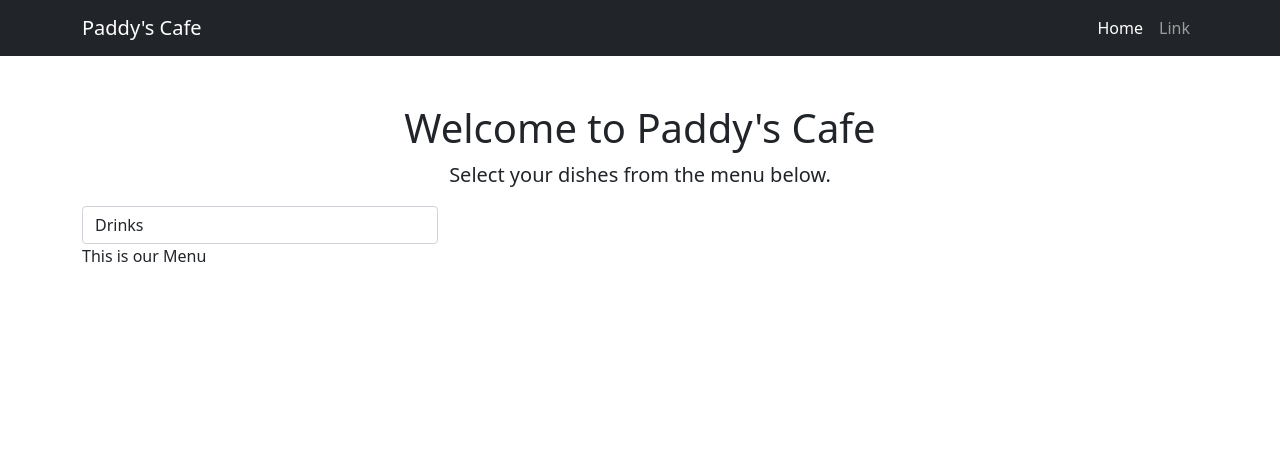
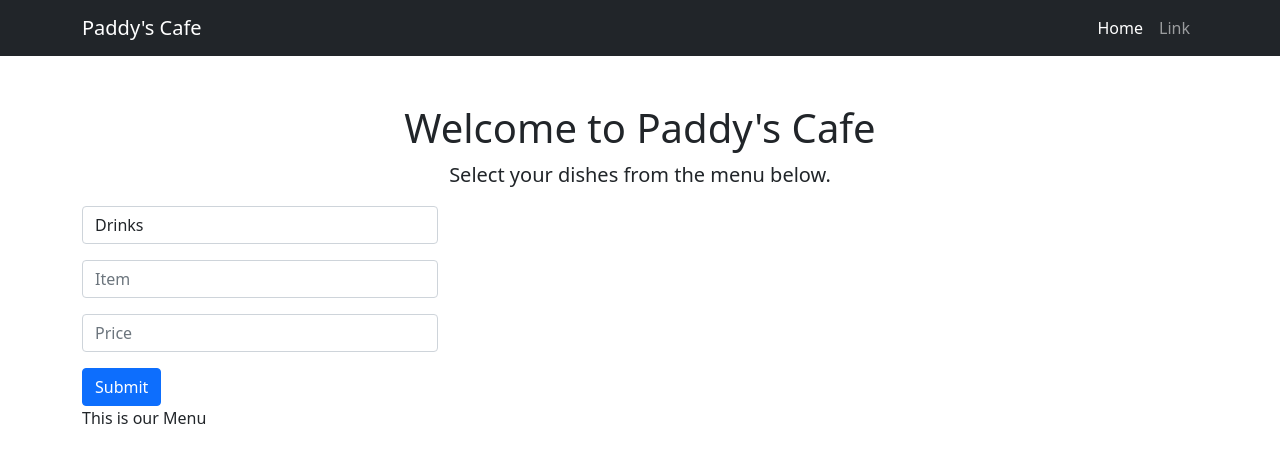
Before and after one commit to eversoneder/iwa-ca1, a website: page views/index.html in a window 1280 px wide. Drawn offline with nearby package versions, Linux system fonts and the light colour scheme; no server answers.

Commit message:
items btn

```diff
--- a/views/index.html
+++ b/views/index.html
@@ -37,7 +37,7 @@
                     <p class="lead">Select your dishes from the menu below.</p>
                 </div>
                 <div id="results" class="col-lg-8 order-2 mb-5"></div>
-                <div id="results" class="col-lg-4 order-1 mb-2">
+                <div id="results" class="col-lg-4 order-1 mb-3">
                     <form enctype="application/json" action="/post/json" method="post">
                         <div class="form-group">
                             <select class="form-control" name="sec_n">
@@ -47,6 +47,9 @@
                                 <option value="3">Lunch</option>
                                 <option value="4">Dinner</option>
                             </select>
+                            <input class="form-control mt-3" type="text" name="item" placeholder="Item">
+                            <input class="form-control mt-3" type="text" name="price" placeholder="Price">
+                            <button type="submit" class="btn btn-primary btn-block mt-3">Submit</button>
                         </div>
                     </form>
                     <p>This is our Menu</p>
```
